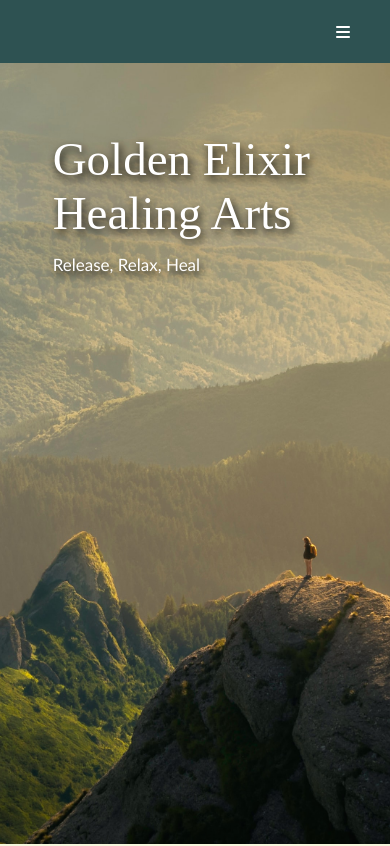
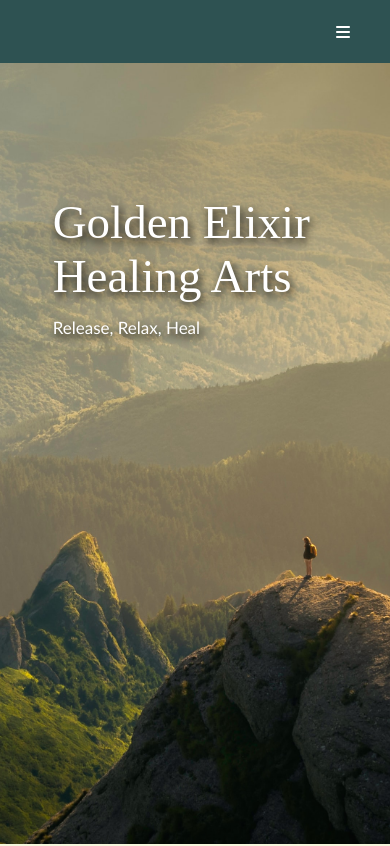
Before and after one commit to AlexDiGrazia/Golden-Elixir-Healing-Arts, a website: page index.html in a window 390 px wide. Shown: the top 846 px of the page. Drawn offline with Linux system fonts and the light colour scheme.

Commit message:
added 63px margin top to banner to account for 63px difference of nav_background when position absolute removes background_image from document flow

```diff
--- a/media_queries.css
+++ b/media_queries.css
@@ -79,9 +79,9 @@
     position: absolute;
   }
 
-  /* .hero-image .banner {
-    top: 22.5%;
-  } */
+  .hero-image .banner {
+    margin-top: 63px;
+  }
 
   .overlay,
   .overlay > *,
```
